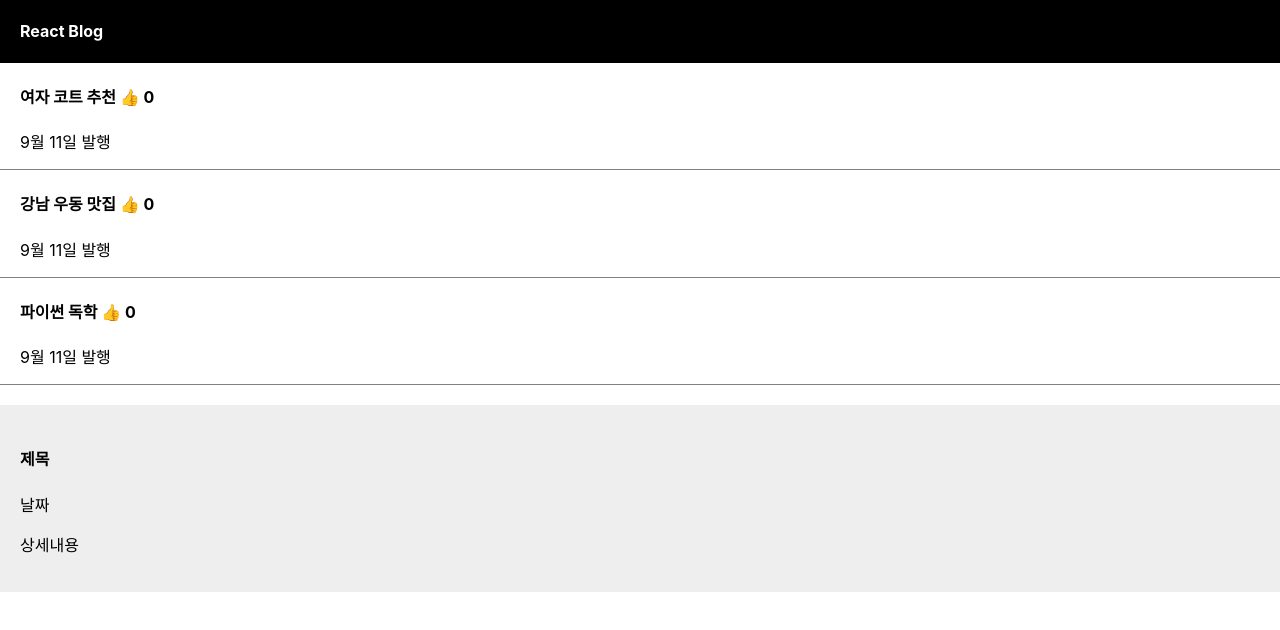
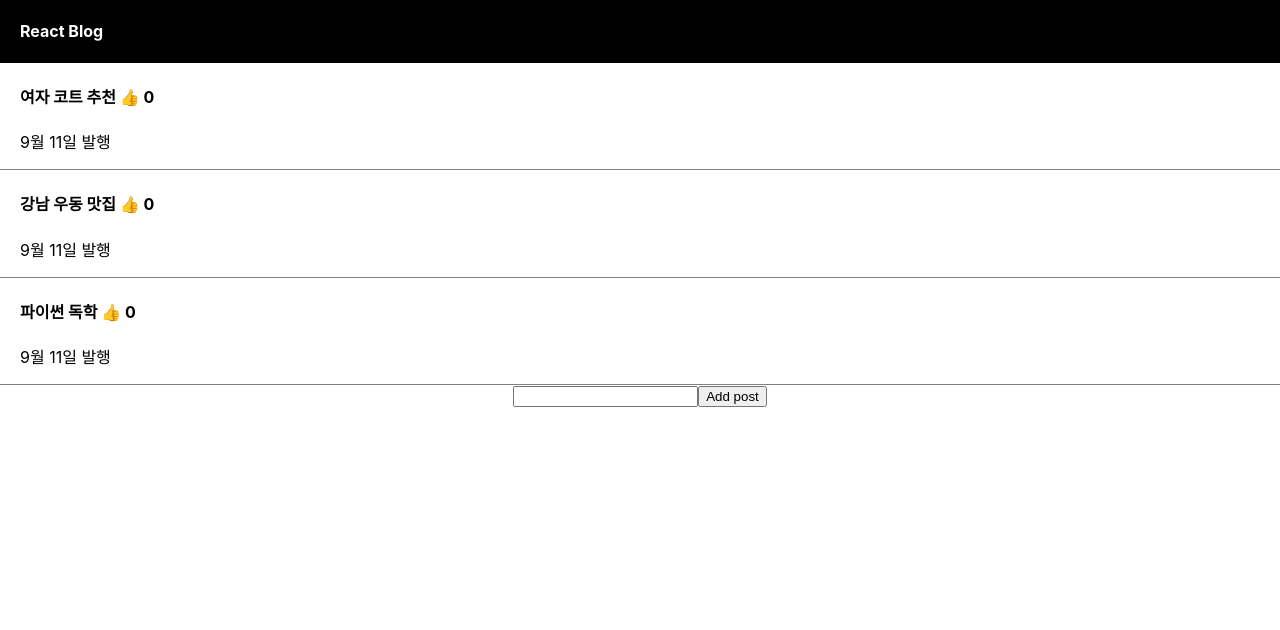
Before and after one commit to Kang-IJ/react_blog, a React (Create React App) app: page / in a window 1280 px wide. Shown: the top 630 px of the page. Built offline with nearby package versions, Linux system fonts and the light colour scheme; the HTML template or start-up script is replaced by a standard one.

Commit message:
feat: Add 'add post' feature

```diff
--- a/src/App.js
+++ b/src/App.js
@@ -5,7 +5,8 @@ import { useState } from 'react';
 function App() {
   let [ postTitle, setPostTitle ] = useState(["여자 코트 추천", "강남 우동 맛집", "파이썬 독학"]);
   let [ like, setLike ] = useState([0, 0, 0]);
-  console.log(like[1]);
+  let [ modal, setModal ] = useState(false);
+  let [ input, setInput ] = useState('');
 
   return (
     <div className="App">
@@ -14,8 +15,10 @@ function App() {
       </div>{
         postTitle.map((posts, i) => {
           return (
-            <div className="list">
-              <h4>{ postTitle[i] } <span onClick={()=>{
+            <div className="list" key={i}>
+              <h4 onClick={()=>{
+                setModal(!modal);
+              }}>{ postTitle[i] } <span onClick={()=>{
                 let copy = [...like];
                 copy[i] = copy[i] + 1;
                 setLike(copy);
@@ -25,15 +28,43 @@ function App() {
           )
         })
       }
-      <Modal/>
+      <input
+      onChange={(e) => {
+        setInput(e.target.value);
+      }}
+      onKeyPress={(e)=>{
+        if( input && e.key === "Enter") {
+          let copy = [...postTitle];
+          copy.push(input);
+          setPostTitle(copy);
+
+          let likeCopy = [...like];
+          likeCopy.push(0);
+          setLike(likeCopy);
+        }
+      }}
+      />
+      <button onClick={()=>{
+        let copy = [...postTitle];
+        copy.push(input);
+        setPostTitle(copy);
+        console.log(copy);
+
+        let likeCopy = [...like];
+        likeCopy.push(0);
+        setLike(likeCopy);
+      }}>Add post</button>
+      {
+        modal === true ? <Modal postTitle={postTitle} /> : null
+      }
     </div>
   );
 }
 
-function Modal() {
+function Modal(props, i) {
   return (
       <div className="modal">
-        <h4>제목</h4>
+        <h4>{ props.postTitle[0] }</h4>
         <p>날짜</p>
         <p>상세내용</p>
       </div>
```
